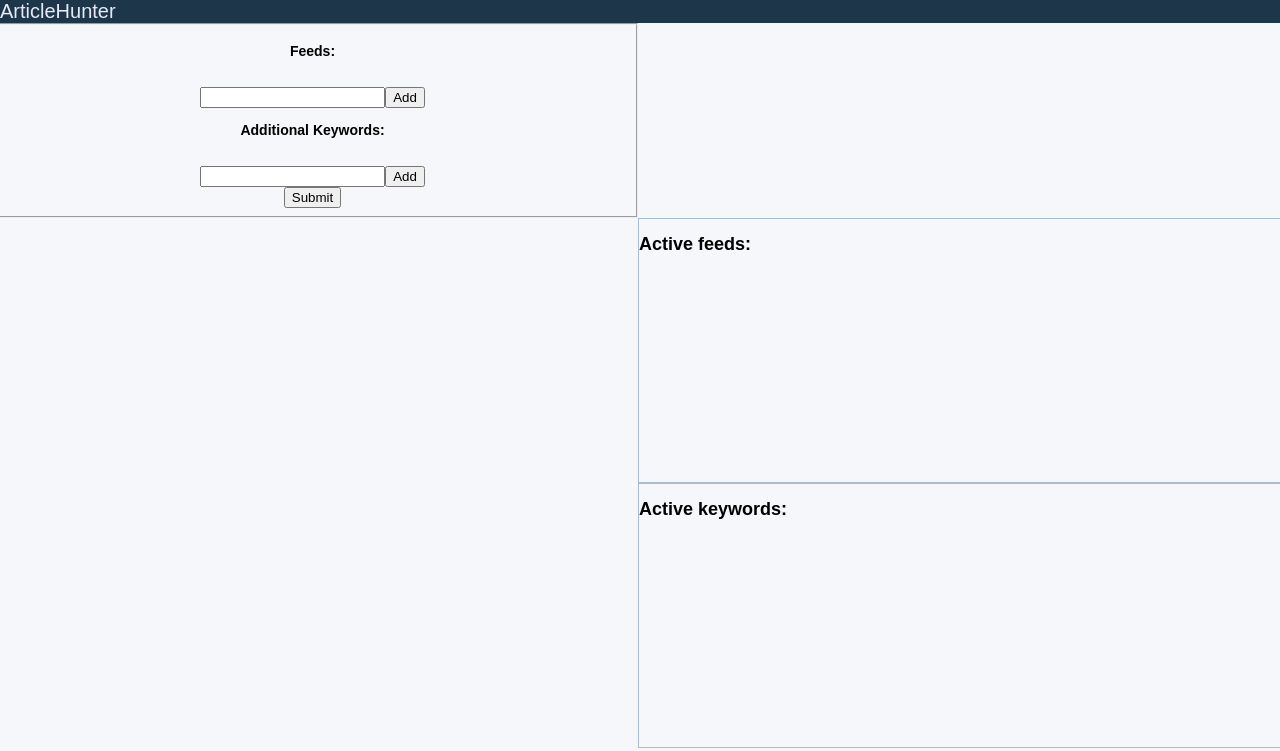
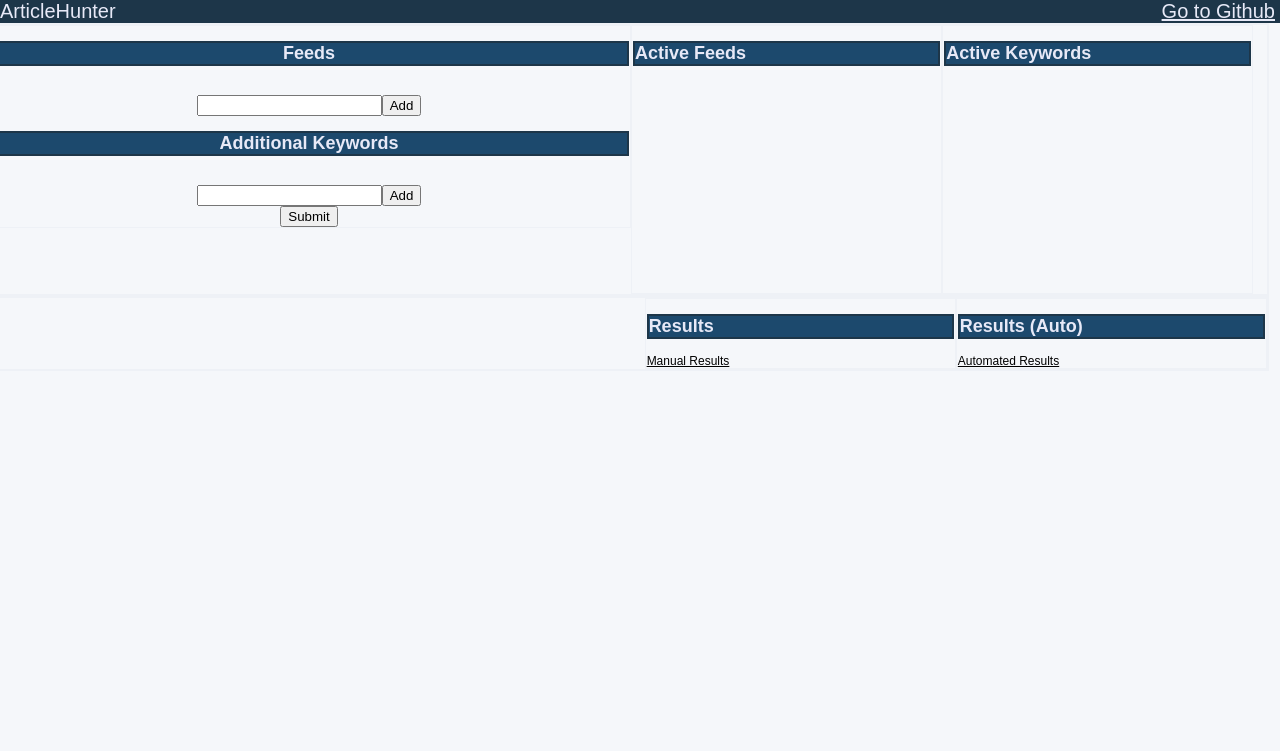
Before and after one commit to JulienArnold/consum-rss-trawler, a website: page public/index.html in a window 1280 px wide. Drawn offline with nearby package versions, Linux system fonts and the light colour scheme; no server answers.

Commit message:
Continued styling and linking together

```diff
--- a/public/css/style.css
+++ b/public/css/style.css
@@ -1,8 +1,6 @@
-html {
-  background-color: #f5f7fa;
-}
-
+html,
 body {
+       background-color: #f5f7fa;
        font-size: 12px;
        font-family: sans-serif, Arial;
        fill: white;
@@ -11,34 +9,73 @@ body {
        margin: 0 auto;
    }
 
-.inputFormDiv {
-  width: 50%;
-  height: 100%;
-  float:left;
-  text-align: center;
-    margin: 0 auto;
+.headerDiv {
+     font-size: 20px;
+     width: 100%;
+     background-color: #1D3649;
+     color: #e7e9f7;
 }
 
-.titleHeader {
-  float: left;
+.resultsLink {
+  color: #000000;
+}
+
+.gitHeader {
+  float: right;
   font-size: 20px;
-  width: 100%;
-  background-color: #1D3649;
+  margin-right: 5px;
+}
+
+a {
   color: #e7e9f7;
 }
 
-nav ul{height:200px; width:30%;}
-nav ul{overflow:hidden; overflow-y:scroll;}
+a:hover {
+  color: #d9dcf2;
+}
 
-.scrollDiv,
-.scrollDiv2 {
+#inputFormDiv {
   width: 50%;
   height: 100%;
-  float:right;
-  border: 1px solid #aabbd4;
+  text-align: center;
+  margin: 0 auto;
+}
+
+nav ul{
+  height:200px;
+  width:85%;
+  overflow-y:scroll;
+}
+
+h2 {
+  color: #e7e9f7;
+  background-color: #1c496d;
+  border: 2px solid #1D3649;
 }
 
 .row {
+  width: 100%;
+  display: table;
+  table-layout: fixed;
   margin-left: -15px;
   margin-right: -15px;
+  border: 2px solid #eef1f6;
 }
+
+.col-1,
+.col-2,
+.col-3 {
+  width: 24%;
+  display: table-cell;
+  padding-right: 1px;
+  padding-left: 1px;
+  padding-top: 0px;
+  padding-bottom: 0px;
+  border: 1px solid #eef1f6;
+  float:left;
+}
+
+#redirectDiv,
+#redirectDiv2 {
+  float: right;
+}
--- a/public/index.html
+++ b/public/index.html
@@ -60,41 +60,52 @@
 
     </script>
 
-  <div class="headerDiv">
+<div class="headerDiv">
     <span class="titleHeader">ArticleHunter</span>
-  </div>
+    <span class="gitHeader">
+    <a href="https://github.com/JulienArnold/consum-rss-trawler">Go to Github</a>
+    </span>
+</div>
 
 <div class="row">
 
-  <div class="inputFormDiv">
+  <div id="inputFormDiv" class="col-1">
     <form id="rssForm">
-      <fieldset>
-        <h3>Feeds:</h3><br>
+        <h2>Feeds</h2><br>
         <input type="text" id="feedsBox"><input type="button" id="feedsButton" value="Add" onclick="sendFeeds(); appendFeedsList()"><br>
-        <h3>Additional Keywords:</h3><br>
+        <h2>Additional Keywords</h2><br>
         <input type="text" id="keywordsBox"><input type="button" id="keywordsButton" value="Add" onclick="sendKeywords(); appendKeywordsList()"><br>
         <input type="submit" id="startButton" value="Submit" onclick="begin()"><br>
-      </fieldset>
     </form>
   </div>
 
-  <div class="scrollDiv">
-    <h2>Active feeds:</h2>
-    <nav id="feedsScroll">
+  <div id="scrollDiv" class="col-2">
+    <h2>Active Feeds</h2>
+    <nav id="feedsScroll" class="scroll">
       <ul id="feedsScrollList">
       </ul>
     </nav>
   </div>
 
+    <div id="scrollDiv2" class="col-2">
+      <h2>Active Keywords</h2>
+      <nav id="keywordsScroll" class="scroll">
+        <ul id="keywordsScrollList">
+        </ul>
+      </nav>
+    </div>
+
 </div>
 
 <div class="row">
-  <div class="scrollDiv2">
-    <h2>Active keywords:</h2>
-    <nav id="keywordsScroll">
-      <ul id="keywordsScrollList">
-      </ul>
-    </nav>
+  <div id="redirectDiv" class="col-3">
+    <h2>Results (Auto)</h2>
+    <a class="resultsLink" href="http://localhost:3000/results/auto">Automated Results</a>
+  </div>
+
+  <div id="redirectDiv2" class="col-3">
+    <h2>Results</h2>
+    <a class="resultsLink" href="http://localhost:3000/results/manual">Manual Results</a>
   </div>
 </div>
 
```
Also changed, not shown: fp.js (+31 -0 lines).
